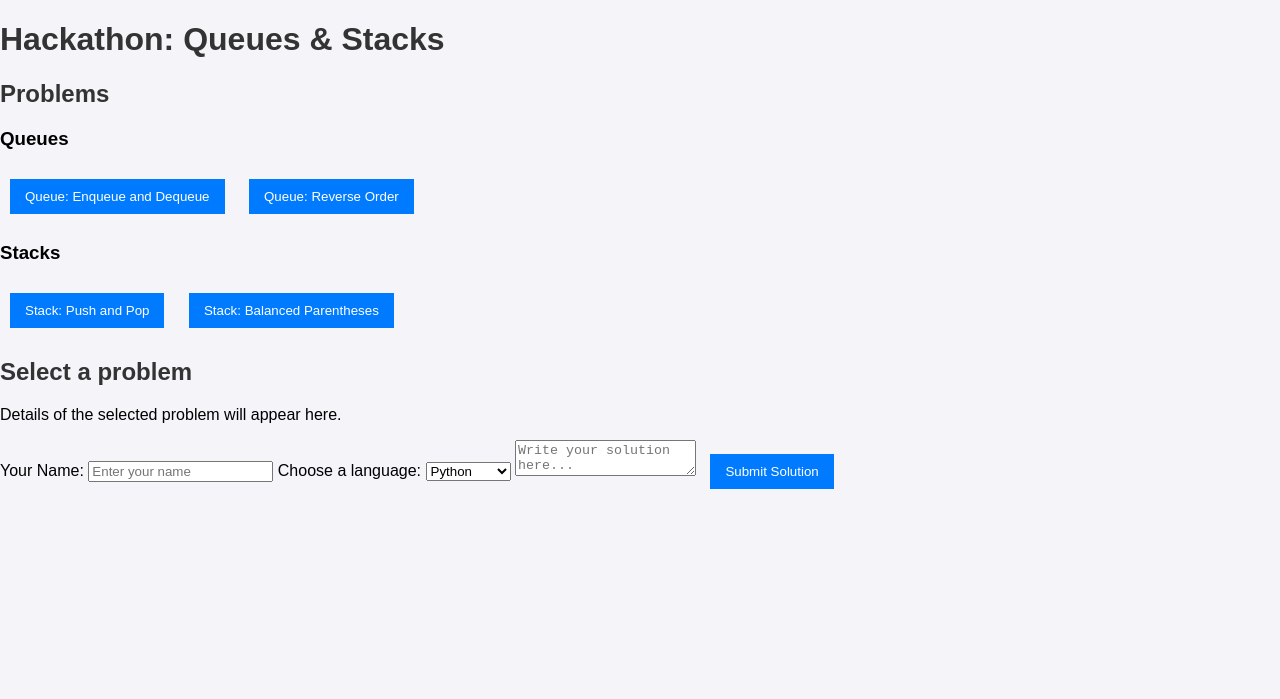
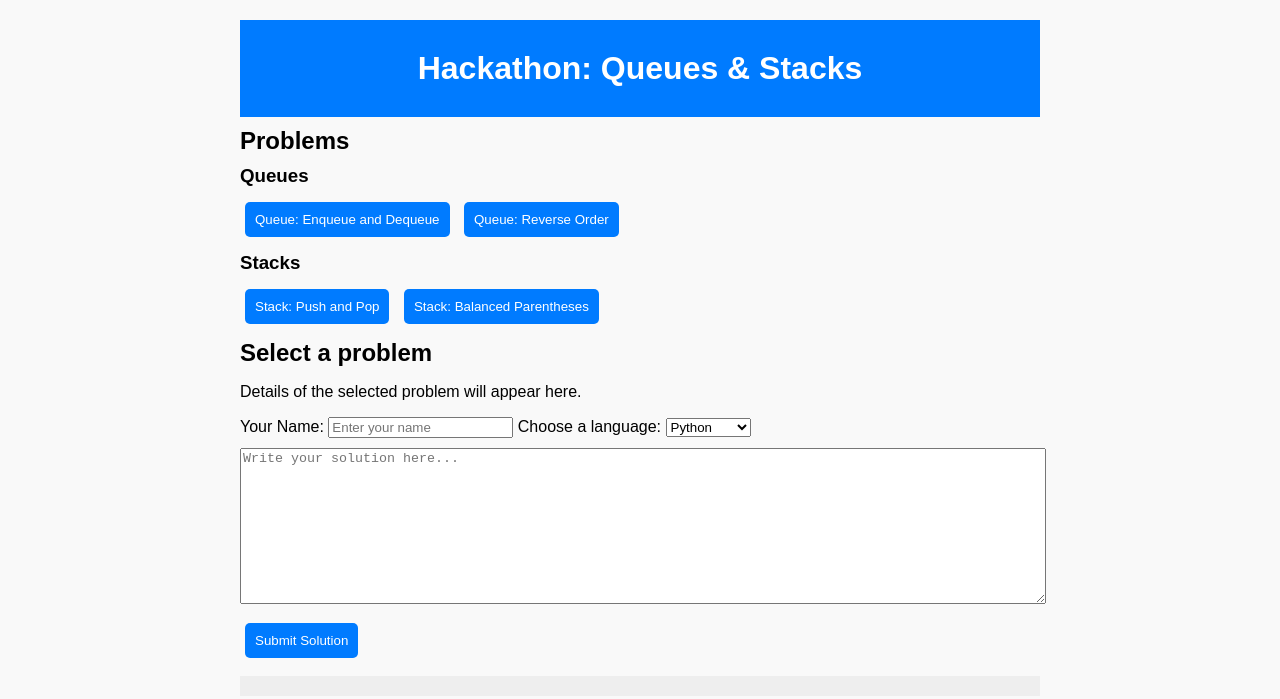
Before and after one commit to nicolas3261611/nicolas3261611.github.io, a plain HTML site: page index.html in a window 1280 px wide. Drawn offline with Linux system fonts and the light colour scheme.

Commit message:
style.css

```diff
--- a/style.css
+++ b/style.css
@@ -1,24 +1,34 @@
-.hidden {
-  display: none;
+body {
+  font-family: Arial, sans-serif;
+  background-color: #f9f9f9;
+  margin: 0;
+  padding: 0;
 }
 
-body {
-  font-family: Arial, sans-serif;
-  margin: 0;
-  padding: 0;
-  background-color: #f4f4f9;
+header {
+  text-align: center;
+  padding: 20px;
+  background-color: #007bff;
+  color: white;
 }
 
-h1, h2 {
-  color: #333;
+h1, h2, h3 {
+  margin: 10px 0;
+}
+
+#app {
+  max-width: 800px;
+  margin: 0 auto;
+  padding: 20px;
 }
 
 button {
-  margin: 10px;
-  padding: 10px 15px;
+  margin: 5px;
+  padding: 10px;
   background-color: #007bff;
-  color: #fff;
+  color: white;
   border: none;
+  border-radius: 5px;
   cursor: pointer;
 }
 
@@ -26,16 +36,13 @@ button:hover {
   background-color: #0056b3;
 }
 
-table {
+textarea {
   width: 100%;
-  border-collapse: collapse;
+  height: 150px;
+  margin: 10px 0;
 }
 
-th, td {
-  border: 1px solid #ddd;
-  padding: 8px;
+pre {
+  background-color: #eee;
+  padding: 10px;
 }
-
-th {
-  background-color: #f4f4f4;
-}
```
